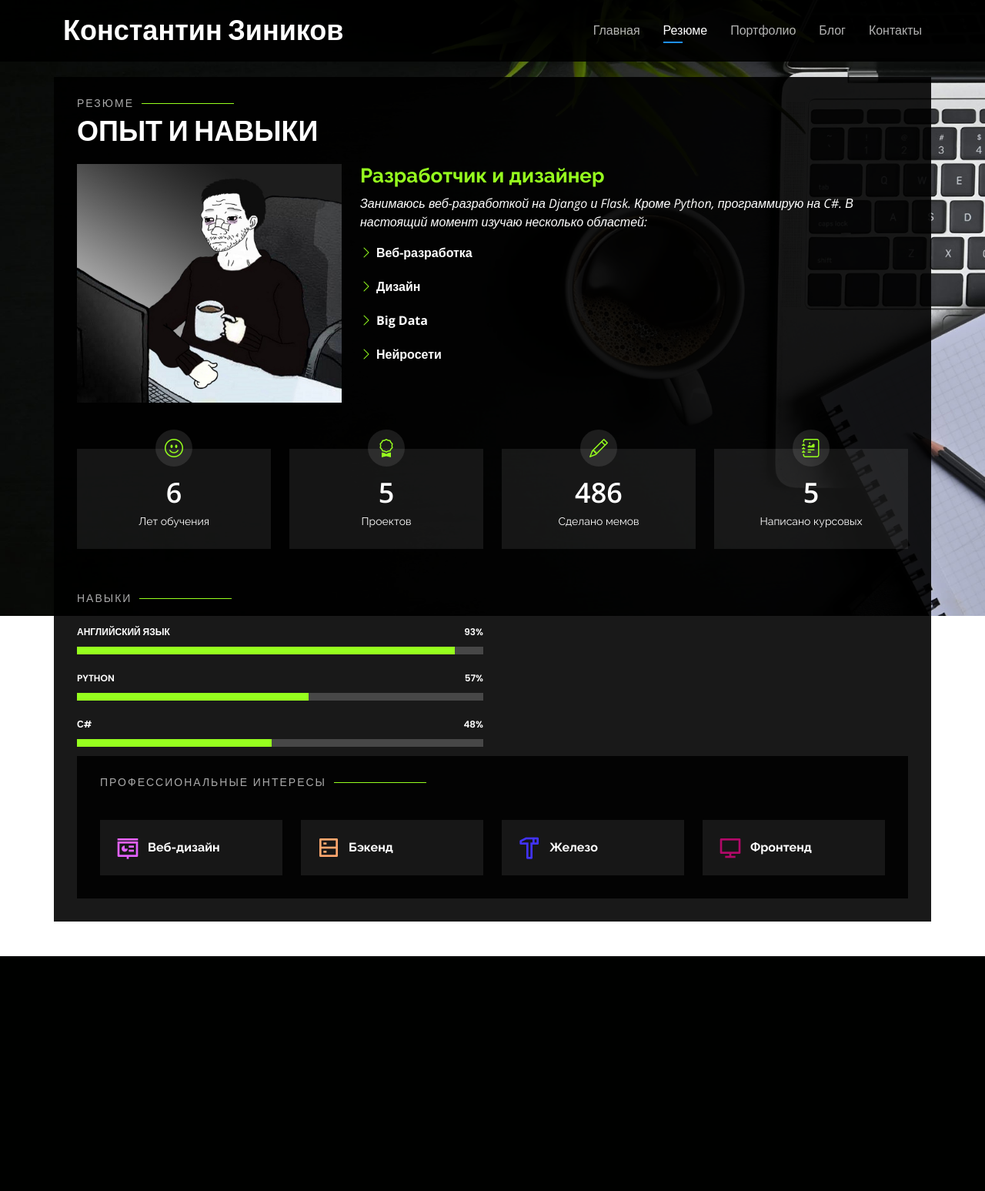
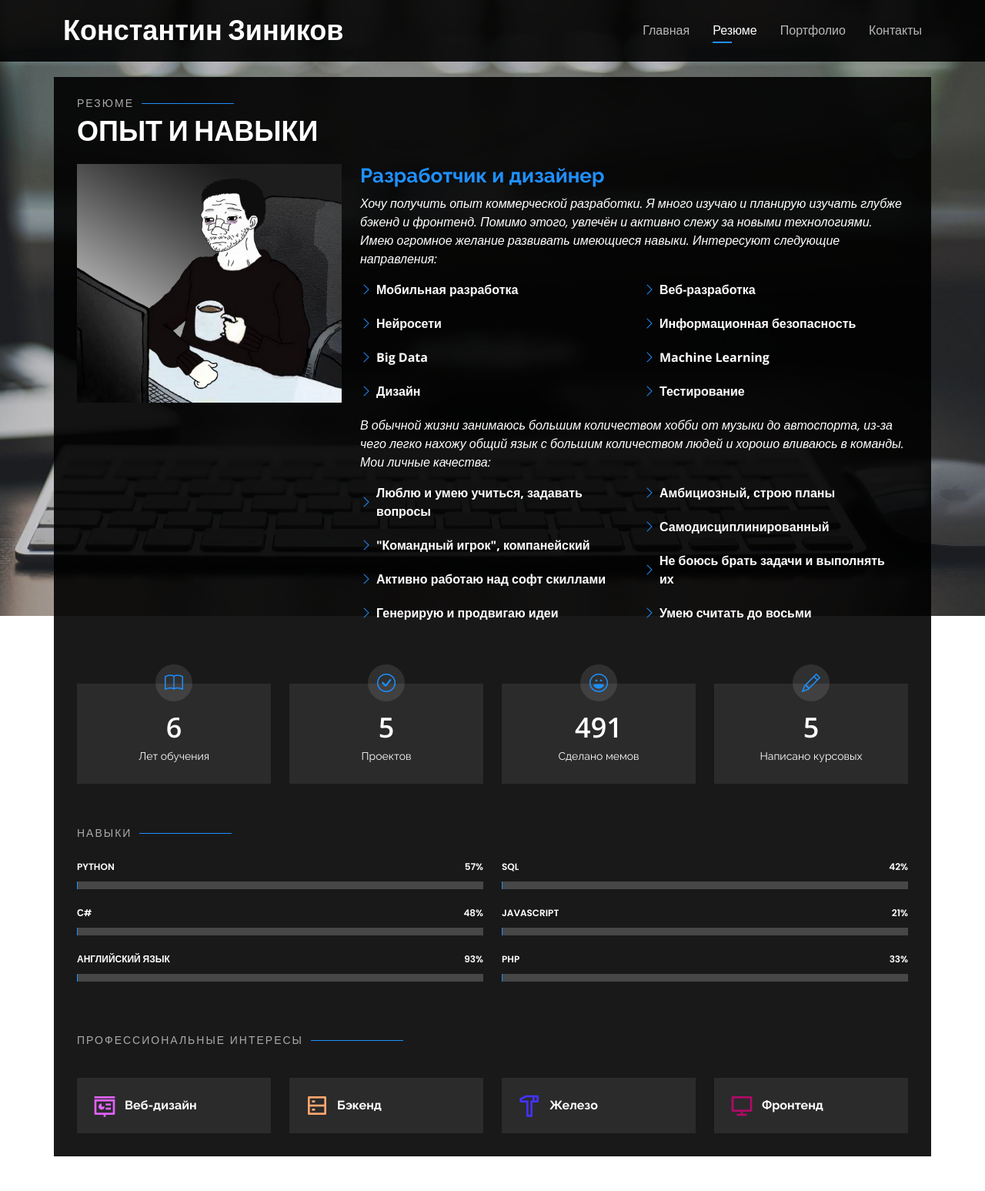
Before and after one commit to malyarq/pet-flask, a Flask app: page / in a window 1280 px wide, after a click on "Резюме". Shown: the whole page at 77% size. Before the commit the page ends 1242 px from the top, so only its background shows below. Run offline with Flask 3, Linux system fonts and the light colour scheme; some libraries are stand-ins or nearby versions.

Commit message:
deleted:    content/portfolio/first_port.md 	deleted:    content/posts/first_post.md 	modified:   main.py 	modified:   settings.txt 	modified:   static/css/style.css 	modified:   static/img/bg.jpg 	deleted:    static/img/portfolio/post.jpg 	deleted:    templates/blog.html 	modified:   templates/card.html 	modified:   templates/contacts.html 	modified:   templates/counters.html 	modified:   templates/header.html 	modified:   templates/index.html 	modified:   templates/interests.html 	deleted:    templates/post.html 	modified:   templates/resume.html 	modified:   templates/skills.html

```diff
--- a/main.py
+++ b/main.py
@@ -7,7 +7,6 @@
 FLATPAGES_AUTO_RELOAD = DEBUG
 FLATPAGES_EXTENSION = '.md'
 FLATPAGES_ROOT = 'content'
-POST_DIR = 'posts'
 PORT_DIR = 'portfolio'
 
 
@@ -19,26 +18,12 @@
 
 @app.route("/")
 def index():
-    posts = [p for p in flatpages if p.path.startswith(POST_DIR)]
-    posts.sort(key=lambda item: item['date'], reverse=True)
     cards = [p for p in flatpages if p.path.startswith(PORT_DIR)]
     cards.sort(key=lambda item: item['title'])
     with open('settings.txt', encoding='utf8') as config:
         data = config.read()
         settings = json.loads(data)
-    tags = set()
-    for p in flatpages:
-        t = p.meta.get('tag')
-        if t:
-            tags.add(t.lower())
-    return render_template('index.html', posts=posts, cards=cards, tags=tags, bigheader=True, **settings)
-
-
-@app.route('/posts/<name>/')
-def post(name):
-	path = '{}/{}'.format(POST_DIR, name)
-	post = flatpages.get_or_404(path)
-	return render_template('post.html', post=post)
+    return render_template('index.html', cards=cards, bigheader=True, **settings)
 
 
 @app.route('/portfolio/<name>/')
--- a/static/css/style.css
+++ b/static/css/style.css
@@ -321,7 +321,7 @@
   width: 120px;
   height: 1px;
   display: inline-block;
-  background: #96ff1e;
+  background: #1e90ff;
   margin: 4px 10px;
 }
 .section-title p {
@@ -340,7 +340,7 @@
 .about-me .content h3 {
   font-weight: 700;
   font-size: 26px;
-  color: #96ff1e;
+  color: #1e90ff;
 }
 .about-me .content ul {
   list-style: none;
@@ -357,7 +357,7 @@
 .about-me .content ul i {
   font-size: 16px;
   margin-right: 5px;
-  color: #96ff1e;
+  color: #1e90ff;
   line-height: 0;
 }
 .about-me .content p:last-child {
@@ -385,7 +385,7 @@
   font-size: 24px;
   background: rgba(255, 255, 255, 0.1);
   padding: 12px;
-  color: #96ff1e;
+  color: #1e90ff;
   border-radius: 50px;
   line-height: 0;
 }
@@ -431,7 +431,7 @@
   width: 1px;
   height: 10px;
   transition: 0.9s;
-  background-color: #96ff1e;
+  background-color: #1e90ff;
 }
 
 /*--------------------------------------------------------------
--- a/templates/blog.html
+++ /dev/null
@@ -1,39 +0,0 @@
-{% block blog %}
-  <!-- ======= секция блога======= -->
-  <section id="blog" class="portfolio">
-    <div class="container">
-      <div class="section-title">
-        <h2>Блог</h2>
-        <p>Заметки о проектах</p>
-      </div>
-      <div class="row">
-        <div class="col-lg-12 d-flex justify-content-center">
-          <ul id="portfolio-flters">
-            <li data-filter="*" class="filter-active">Теги</li>
-            {% for tag in tags %}
-            <li data-filter=".{{ tag }}">{{ tag }}</li>
-            {% endfor %}
-          </ul>
-        </div>
-      </div>
-      <div class="row portfolio-container">
-        {% block content %}
-        {% for post in posts %}
-        <div class="col-lg-4 col-md-6 portfolio-item {{ post.tag }}">
-          <div class="portfolio-wrap">
-            <img src="static/img/portfolio/portfolio-1.jpg" class="img-fluid" alt="">
-            <div class="portfolio-info">
-              <h4><a href="{{ url_for('post', name=post.path.replace('posts/', '')) }}" data-gallery="blogDetailsGallery" data-glightbox="type: external" class="portfolio-details-lightbox">{{ post.title }}</a></h4>
-              <p>{{ post.description }}</p>
-              <div class="portfolio-links">
-                <a href="{{ url_for('post', name=post.path.replace('posts/', '')) }}" data-gallery="blogDetailsGallery" data-glightbox="type: external" class="portfolio-details-lightbox"><i class="bx bx-caret-down-circle" style="padding-top: 15px"></i></a>
-              </div>
-            </div>
-          </div>
-        </div>
-        {% endfor %}
-        {% endblock %}
-</div>
-    </div>
-  </section><!-- конец блога -->
-{% endblock %}
--- a/templates/card.html
+++ b/templates/card.html
@@ -15,7 +15,7 @@
           <div class="col-lg-8 portfolio-info">
             <h3>{{ card.dеscription }}</h3>
             <ul>
-              <li><strong>Категория</strong>: {{ card.category.title() }}</li>
+              <li><strong>Категория</strong>: {{ card.category }}</li>
               <li><strong>Описание</strong>: {{ card.description }}</li>
               <li><strong>Примечания</strong>: <a href="{{ card.link}}">{{ card.info }}</a></li>
             </ul>
--- a/templates/contacts.html
+++ b/templates/contacts.html
@@ -12,15 +12,15 @@
 
         <div class="col-md-6 d-flex align-items-stretch">
           <div class="info-box">
-            <i class="bx bx-map"></i>
+            <a href="https://yandex.ru/maps/moscow"><i class="bx bx-map"></i></a>
             <h3>Город</h3>
-            <p>{{ city }}</p>
+            <p><a href="https://yandex.ru/maps/moscow">{{ city }}</a></p>
           </div>
         </div>
 
         <div class="col-md-6 mt-4 mt-md-0 d-flex align-items-stretch">
           <div class="info-box">
-            <i class="bx bx-share-alt"></i>
+            <a href="{{ vk }}"><i class="bx bx-share-alt"></i></a>
             <h3>Соцсети</h3>
             <div class="social-links">
               <a href="{{ vk }}" class="vkontakte"><i class="fa fa-vk"></i></a>
@@ -30,14 +30,14 @@
 
         <div class="col-md-6 mt-4 d-flex align-items-stretch">
           <div class="info-box">
-            <i class="bx bx-envelope"></i>
+            <a href="{{ email }}"><i class="bx bx-envelope"></i></a>
             <h3>Email-адрес</h3>
             <p><a href="{{ email }}">{{ email.split(':')[1] }}</a></p>
           </div>
         </div>
         <div class="col-md-6 mt-4 d-flex align-items-stretch">
           <div class="info-box">
-            <i class="bx bx-paper-plane"></i>
+            <a href="{{ telegram }}"><i class="bx bx-paper-plane"></i></a>
             <h3>Телеграм</h3>
             <p><a href="{{ telegram }}">{{ '@'+telegram.split('/')[3] }}</a></p>
           </div>
--- a/templates/counters.html
+++ b/templates/counters.html
@@ -6,7 +6,7 @@
 
         <div class="col-lg-3 col-md-6">
           <div class="count-box">
-            <i class="bi bi-emoji-smile"></i>
+            <i class="bi bi-book"></i>
             <span data-purecounter-start="0" data-purecounter-end="6" data-purecounter-duration="1" class="purecounter"></span>
             <p>Лет обучения</p>
           </div>
@@ -14,7 +14,7 @@
 
         <div class="col-lg-3 col-md-6 mt-5 mt-md-0">
           <div class="count-box">
-            <i class="bi bi-award"></i>
+            <i class="bi bi-check-circle"></i>
             <span data-purecounter-start="0" data-purecounter-end="5" data-purecounter-duration="1" class="purecounter"></span>
             <p>Проектов</p>
           </div>
@@ -22,15 +22,15 @@
 
         <div class="col-lg-3 col-md-6 mt-5 mt-lg-0">
           <div class="count-box">
-            <i class="bi bi-pencil"></i>
-            <span data-purecounter-start="0" data-purecounter-end="486" data-purecounter-duration="1" class="purecounter"></span>
+            <i class="bi bi-emoji-laughing"></i>
+            <span data-purecounter-start="0" data-purecounter-end="491" data-purecounter-duration="1" class="purecounter"></span>
             <p>Сделано мемов</p>
           </div>
         </div>
 
         <div class="col-lg-3 col-md-6 mt-5 mt-lg-0">
           <div class="count-box">
-            <i class="bi bi-journal-richtext"></i>
+            <i class="bi bi-pencil"></i>
             <span data-purecounter-start="0" data-purecounter-end="5" data-purecounter-duration="1" class="purecounter"></span>
             <p>Написано курсовых</p>
           </div>
--- a/templates/header.html
+++ b/templates/header.html
@@ -10,8 +10,7 @@
           <li><a class="nav-link active" href="#header">{{ sect1 }}</a></li>
           <li><a class="nav-link" href="#resume">{{ sect2 }}</a></li>
           <li><a class="nav-link" href="#portfolio">{{ sect3 }}</a></li>
-          <li><a class="nav-link" href="#blog">{{ sect4 }}</a></li>
-          <li><a class="nav-link" href="#contact">{{ sect5 }}</a></li>
+          <li><a class="nav-link" href="#contact">{{ sect4 }}</a></li>
         </ul>
         <i class="bi bi-list mobile-nav-toggle"></i>
       </nav><!-- Навигация -->
--- a/templates/index.html
+++ b/templates/index.html
@@ -26,10 +26,6 @@
 {% include "portfolio.html" %}
 {% endblock %}
 
-{% block blog %}
-{% include "blog.html" %}
-{% endblock %}
-
 {% block contacts %}
 {% include "contacts.html" %}
 {% endblock %}
--- a/templates/interests.html
+++ b/templates/interests.html
@@ -1,5 +1,4 @@
-
-{% block interests %}
+ {% block interests %}
     <!-- ======= Интересы ======= -->
     <div class="interests container">
 
--- a/templates/resume.html
+++ b/templates/resume.html
@@ -17,15 +17,50 @@
         <div class="col-lg-8 pt-4 pt-lg-0 content" data-aos="fade-left">
           <h3>{{ tag1 }}</h3>
           <p class="fst-italic">
-            Занимаюсь веб-разработкой на Django и Flask. Кроме Python, программирую на C#. В настоящий момент изучаю несколько областей:
+            Хочу получить опыт коммерческой разработки.
+            Я много изучаю и планирую изучать глубже бэкенд и фронтенд.
+            Помимо этого, увлечён и активно слежу за новыми технологиями.
+            Имею огромное желание развивать имеющиеся навыки.
+            Интересуют следующие направления:
           </p>
           <div class="row">
             <div class="col-lg-6">
               <ul>
+                <li><i class="bi bi-chevron-right"></i> <strong>Мобильная разработка</strong></li>
+                <li><i class="bi bi-chevron-right"></i> <strong>Нейросети</strong></li>
+                <li><i class="bi bi-chevron-right"></i> <strong>Big Data</strong></li>
+                <li><i class="bi bi-chevron-right"></i> <strong>Дизайн</strong></li>
+              </ul>
+            </div>
+            <div class="col-lg-6">
+              <ul>
                 <li><i class="bi bi-chevron-right"></i> <strong>Веб-разработка</strong></li>
-                <li><i class="bi bi-chevron-right"></i> <strong>Дизайн</strong></li>
-                <li><i class="bi bi-chevron-right"></i> <strong>Big Data</strong></li>
-                <li><i class="bi bi-chevron-right"></i> <strong>Нейросети</strong></li>
+                <li><i class="bi bi-chevron-right"></i> <strong>Информационная безопасность</strong></li>
+                <li><i class="bi bi-chevron-right"></i> <strong>Machine Learning</strong></li>
+                <li><i class="bi bi-chevron-right"></i> <strong>Тестирование</strong></li>
+              </ul>
+            </div>
+          </div>
+          <p class="fst-italic">
+            В обычной жизни занимаюсь большим количеством хобби от музыки до автоспорта,
+            из-за чего легко нахожу общий язык с большим количеством людей и хорошо вливаюсь в команды.
+            Мои личные качества:
+          </p>
+          <div class="row">
+            <div class="col-lg-6">
+              <ul>
+                <li><i class="bi bi-chevron-right"></i> <strong>Люблю и умею учиться, задавать вопросы</strong></li>
+                <li><i class="bi bi-chevron-right"></i> <strong>"Командный игрок", компанейский</strong></li>
+                <li><i class="bi bi-chevron-right"></i> <strong>Активно работаю над софт скиллами</strong></li>
+                <li><i class="bi bi-chevron-right"></i> <strong>Генерирую и продвигаю идеи</strong></li>
+              </ul>
+            </div>
+            <div class="col-lg-6">
+              <ul>
+                <li><i class="bi bi-chevron-right"></i> <strong>Амбициозный, строю планы</strong></li>
+                <li><i class="bi bi-chevron-right"></i> <strong>Самодисциплинированный</strong></li>
+                <li><i class="bi bi-chevron-right"></i> <strong>Не боюсь брать задачи и выполнять их</strong></li>
+                <li><i class="bi bi-chevron-right"></i> <strong>Умею считать до восьми</strong></li>
               </ul>
             </div>
           </div>
--- a/templates/skills.html
+++ b/templates/skills.html
@@ -9,13 +9,6 @@
       <div class="row skills-content">
 
         <div class="col-lg-6">
-
-          <div class="progress">
-            <span class="skill">Английский язык <i class="val">93%</i></span>
-            <div class="progress-bar-wrap">
-              <div class="progress-bar" role="progressbar" aria-valuenow="93" aria-valuemin="0" aria-valuemax="100"></div>
-            </div>
-          </div>
 
           <div class="progress">
             <span class="skill">Python <i class="val">57%</i></span>
@@ -31,6 +24,39 @@
             </div>
           </div>
 
+
+        <div class="progress">
+          <span class="skill">Английский язык <i class="val">93%</i></span>
+          <div class="progress-bar-wrap">
+            <div class="progress-bar" role="progressbar" aria-valuenow="93" aria-valuemin="0" aria-valuemax="100"></div>
+          </div>
+        </div>
+
+      </div>
+        <div class="col-lg-6">
+
+          <div class="progress">
+            <span class="skill">SQL <i class="val">42%</i></span>
+            <div class="progress-bar-wrap">
+              <div class="progress-bar" role="progressbar" aria-valuenow="42" aria-valuemin="0" aria-valuemax="100"></div>
+            </div>
+          </div>
+
+          <div class="progress">
+            <span class="skill">JavaScript <i class="val">21%</i></span>
+            <div class="progress-bar-wrap">
+              <div class="progress-bar" role="progressbar" aria-valuenow="21" aria-valuemin="0" aria-valuemax="100"></div>
+            </div>
+          </div>
+
+          <div class="progress">
+            <span class="skill">PHP <i class="val">33%</i></span>
+            <div class="progress-bar-wrap">
+              <div class="progress-bar" role="progressbar" aria-valuenow="33" aria-valuemin="0" aria-valuemax="100"></div>
+            </div>
+          </div>
+
+        </div>
       </div>
 
     </div><!-- конец скиллов -->
```
Also changed, not shown: other parts of static/css/style.css (+18 -18 lines), content/portfolio/first_port.md (deleted, +0 -8 lines), content/posts/first_post.md (deleted, +0 -10 lines), settings.txt (+3 -4 lines), templates/post.html (deleted, +0 -31 lines), static/img/bg.jpg, static/img/portfolio/post.jpg (deleted).
